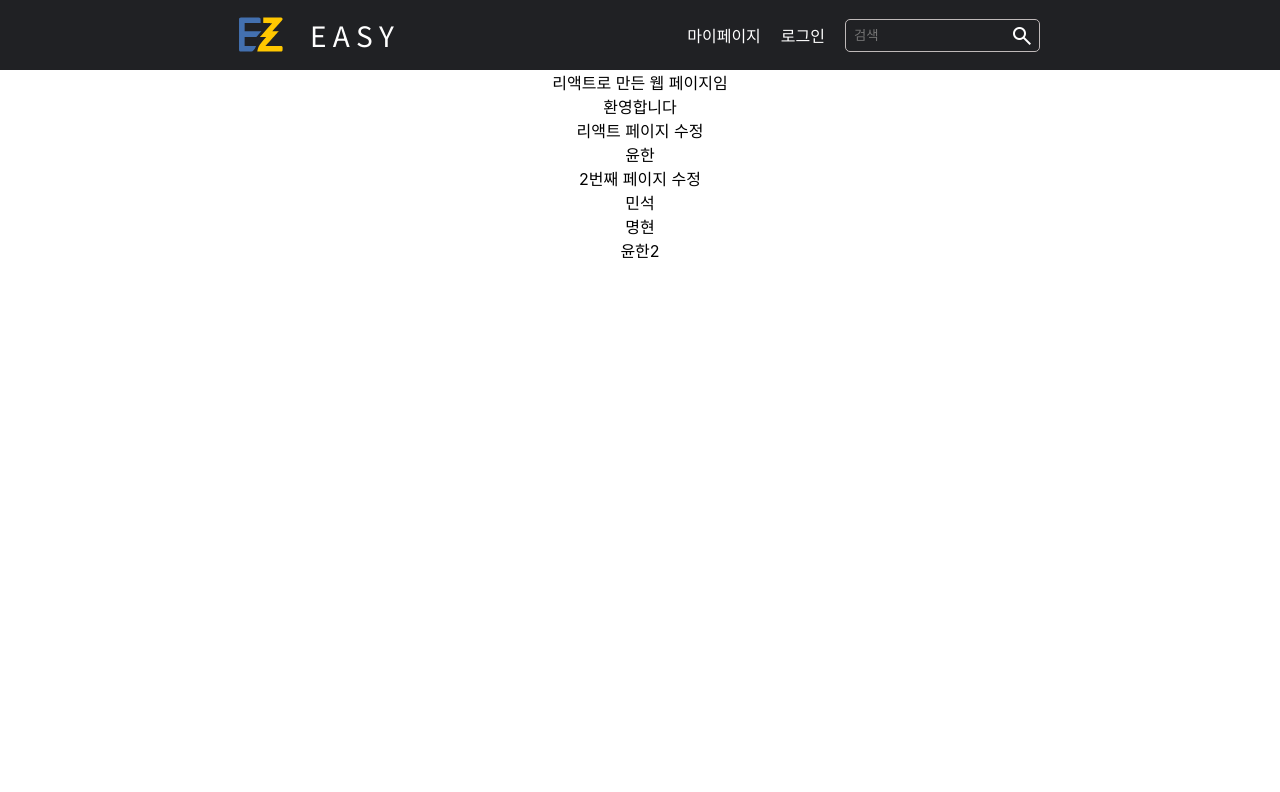
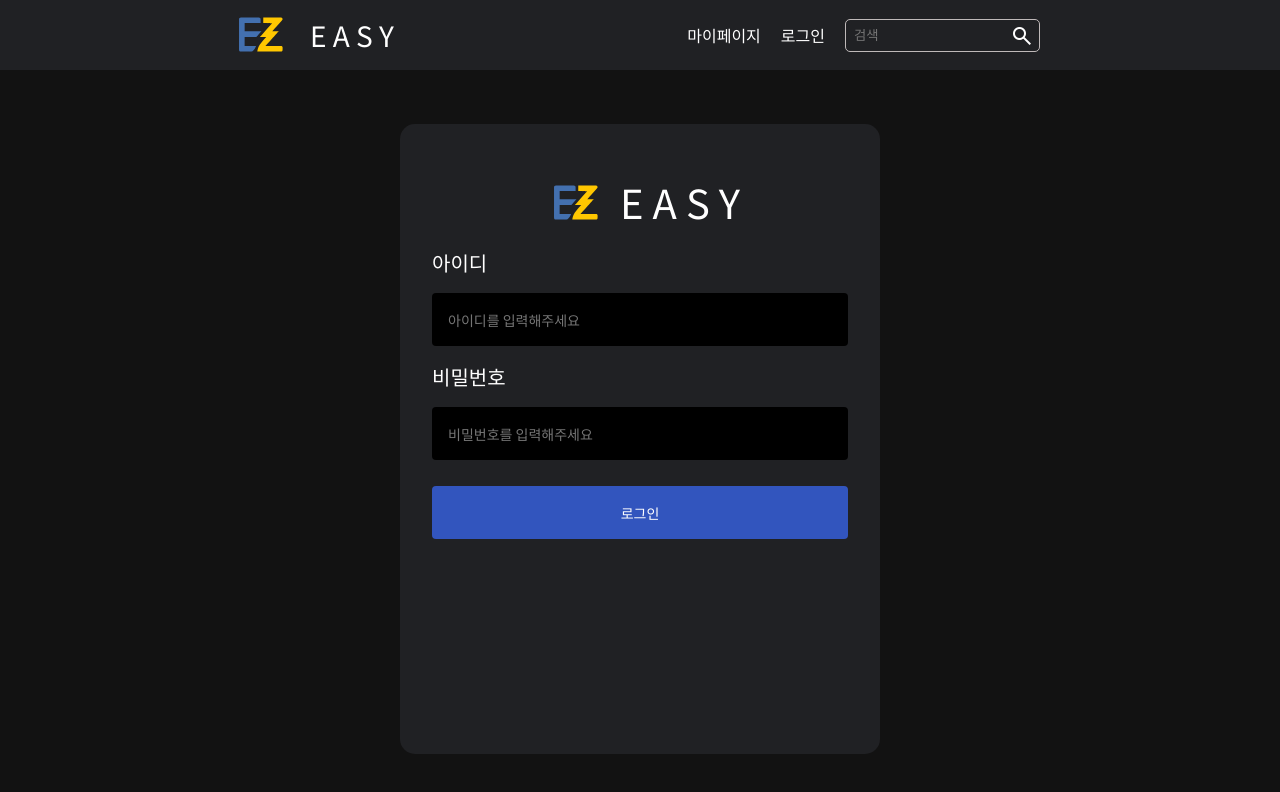
Before and after one commit to rokmc1256/2024_hoseo_project, a React (Create React App) app in the folder hoseo_graduation/: page / in a window 1280 px wide. Shown: the top 792 px of the page. Built offline with nearby package versions, Linux system fonts and the light colour scheme.

Commit message:
로그인 페이지 만듬

```diff
--- a/hoseo_graduation/src/App.js
+++ b/hoseo_graduation/src/App.js
@@ -1,10 +1,11 @@
 import './App.css';
 import { ReactComponent as MyLogo } from "./EasyLogo2.svg";
-
+import LoginForm from './loginForm.js';
 function App() {
   return (
     <div className="App">
       <Navbar />
+      <LoginForm>
       <div>리액트로 만든 웹 페이지임</div>
       <div>환영합니다</div>
       <div>리액트 페이지 수정</div>
@@ -13,6 +14,8 @@ function App() {
       <div>민석</div>
       <div>명현</div>
       <div>윤한2</div>
+      </LoginForm>
+
     </div>
   );
 }
--- /dev/null
+++ b/hoseo_graduation/src/LoginForm.css
@@ -0,0 +1,82 @@
+@import url('https://fonts.googleapis.com/css2?family=Noto+Sans+KR:wght@100..900&display=swap');
+
+.login_page_background {
+    width: 100%;
+    height: 92.3vh;
+    background-color: #121212;
+    display: flex;
+    justify-content: center;
+    align-items: center;
+    overflow: hidden;
+}
+
+.login_form_screen {
+    background-color: #202124;
+    width: 480px;
+    height: 630px;
+    border-radius: 15px;
+    padding: 32px;
+    box-sizing: border-box;
+}
+
+.login_form_screen_inside {
+    width: 100%;
+    height: 100%;
+}
+
+.login_form_screen_inside_top {
+    width: 100%;
+    display: flex;
+    font-size: 40px;
+    align-items: center;
+    justify-content: center;
+    font-family: "Noto Sans KR", sans-serif;
+    color: white;
+}
+
+.top_logo {
+    padding-top: 10px;
+    margin-right: 10px;
+}
+
+.login_form_input {
+    text-align: left;
+    width: 100%;
+    color: white;
+    font-family: "Noto Sans KR", sans-serif;
+    font-size: 20px;
+}
+
+.login_form_input div {
+    margin-bottom: 16px;
+}
+
+.login_form_input input {
+    width: 100%;
+    height: 53px;
+    background-color: #000000;
+    border: none;
+    border-radius: 4px;
+    font-family: "Noto Sans KR", sans-serif;
+    font-size: 14px;
+    padding: 16px;
+    color: white;
+    box-sizing: border-box;
+}
+
+.login_btn {
+    width: 100%;
+    height: 53px;
+    border-radius: 4px;
+    background-color: #3255BE;
+    font-family: "Noto Sans KR", sans-serif;
+    color: #FFFFFF;
+    font-size: 14px;
+    cursor: pointer;
+    border: 0;
+    margin-top: 10px;
+}
+
+.login_btn:hover {
+    background-color: #3b57ac;
+}
--- /dev/null
+++ b/hoseo_graduation/src/loginForm.js
@@ -0,0 +1,37 @@
+import { ReactComponent as MyLogo } from "./EasyLogo2.svg";
+import './LoginForm.css';
+export default function LoginForm() {
+    return (
+        <div className='login_page_background'>
+            <div className='login_form_screen'>
+                <div className='login_form_screen_inside_top'>
+                    <div className='top_logo'>
+                        <MyLogo />
+                    </div>
+                    <div>
+                        <span>E A S Y</span>
+                    </div>
+                </div>
+                <div className='login_form_input'>
+                    <div>
+                        <span>아이디</span>
+                    </div>
+                    <div>
+                        <input type='id' placeholder='아이디를 입력해주세요'></input>
+                    </div>
+                </div>
+                <div className='login_form_input'>
+                    <div>
+                        <span>비밀번호</span>
+                    </div>
+                    <div>
+                        <input type='password' placeholder='비밀번호를 입력해주세요'></input>
+                    </div>
+                </div>
+                <div className='login_form_screen_inside'>
+                    <button type='submit' className='login_btn'>로그인</button>
+                </div>
+            </div>
+        </div>
+    )
+}
```
